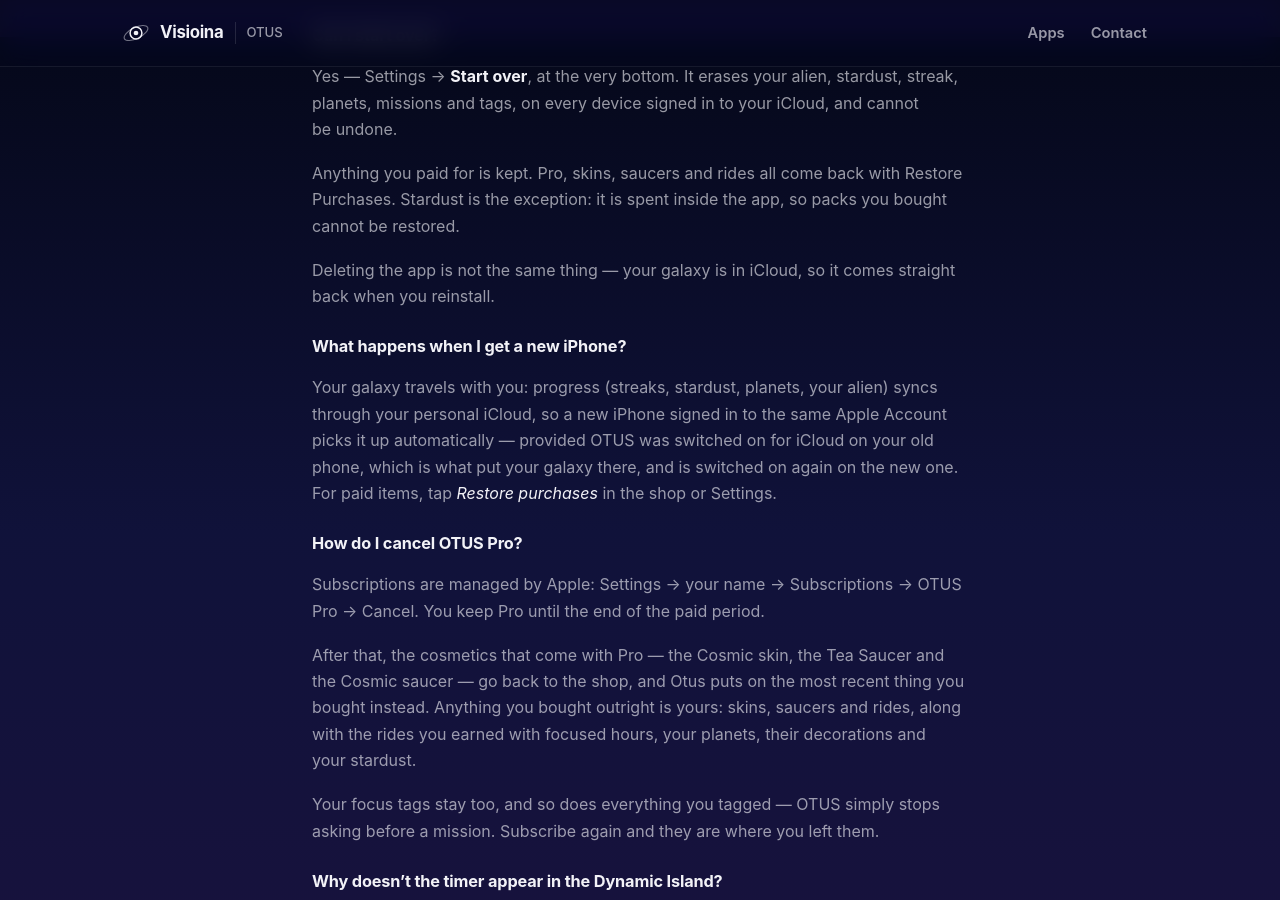
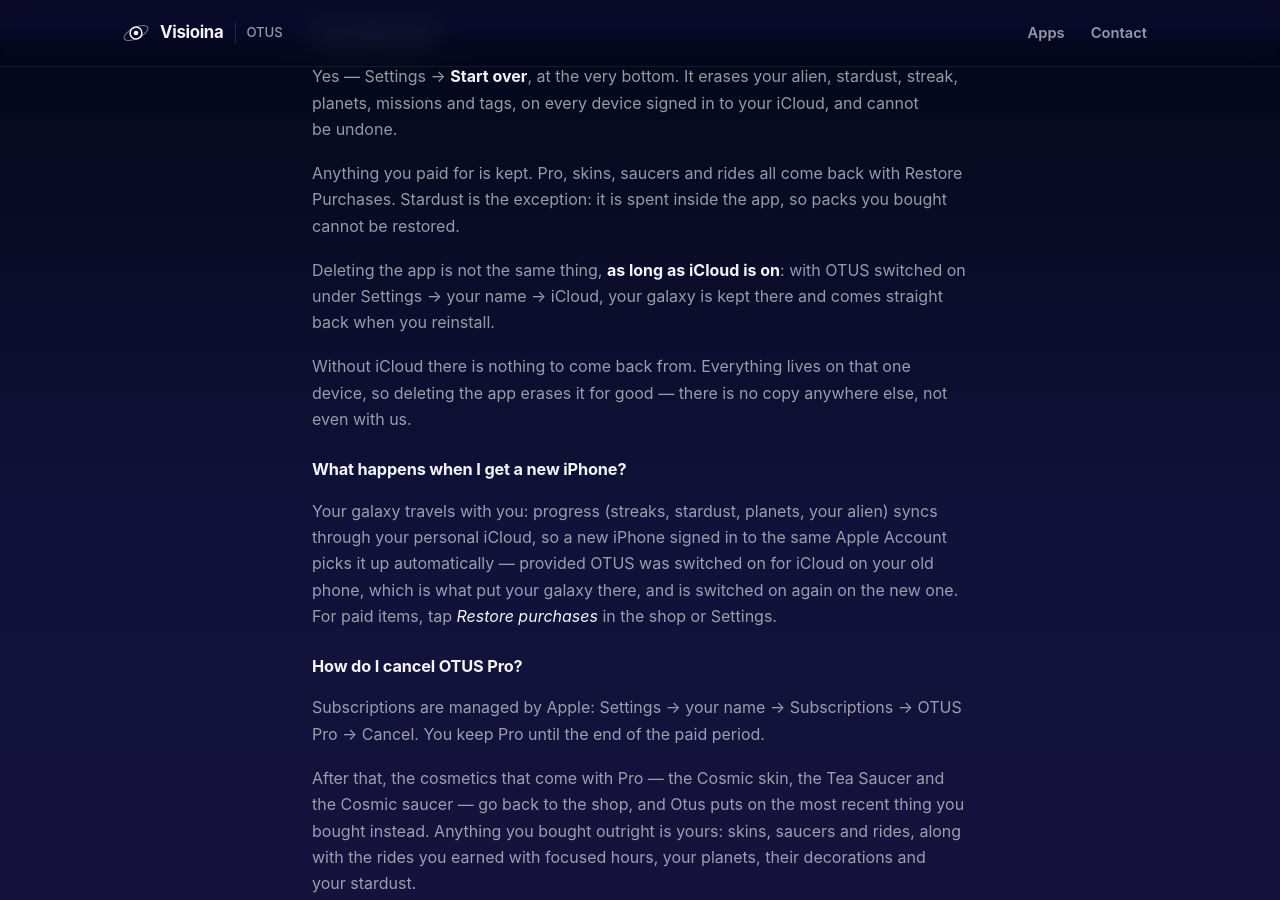
Before and after one commit to selinahti/visioinawebsite, a Jekyll site: the page built from _apps/otus/faq.md, in a window 1280 px wide and 900 px high, scrolled down 3563 px. Built offline with Jekyll 4.4.1, drawn with Linux system fonts in a browser that asks for light colours.

Commit message:
Say the reinstall promise depends on iCloud being on

```diff
--- a/_apps/otus/faq.md
+++ b/_apps/otus/faq.md
@@ -161,8 +161,13 @@ Anything you paid for is kept. Pro, skins, saucers and rides all come back with
 Restore Purchases. Stardust is the exception: it is spent inside the app, so
 packs you bought cannot be restored.
 
-Deleting the app is not the same thing — your galaxy is in iCloud, so it comes
-straight back when you reinstall.
+Deleting the app is not the same thing, **as long as iCloud is on**: with OTUS
+switched on under Settings → your name → iCloud, your galaxy is kept there and
+comes straight back when you reinstall.
+
+Without iCloud there is nothing to come back from. Everything lives on that one
+device, so deleting the app erases it for good — there is no copy anywhere else,
+not even with us.
 
 ### What happens when I get a new iPhone?
 
```
